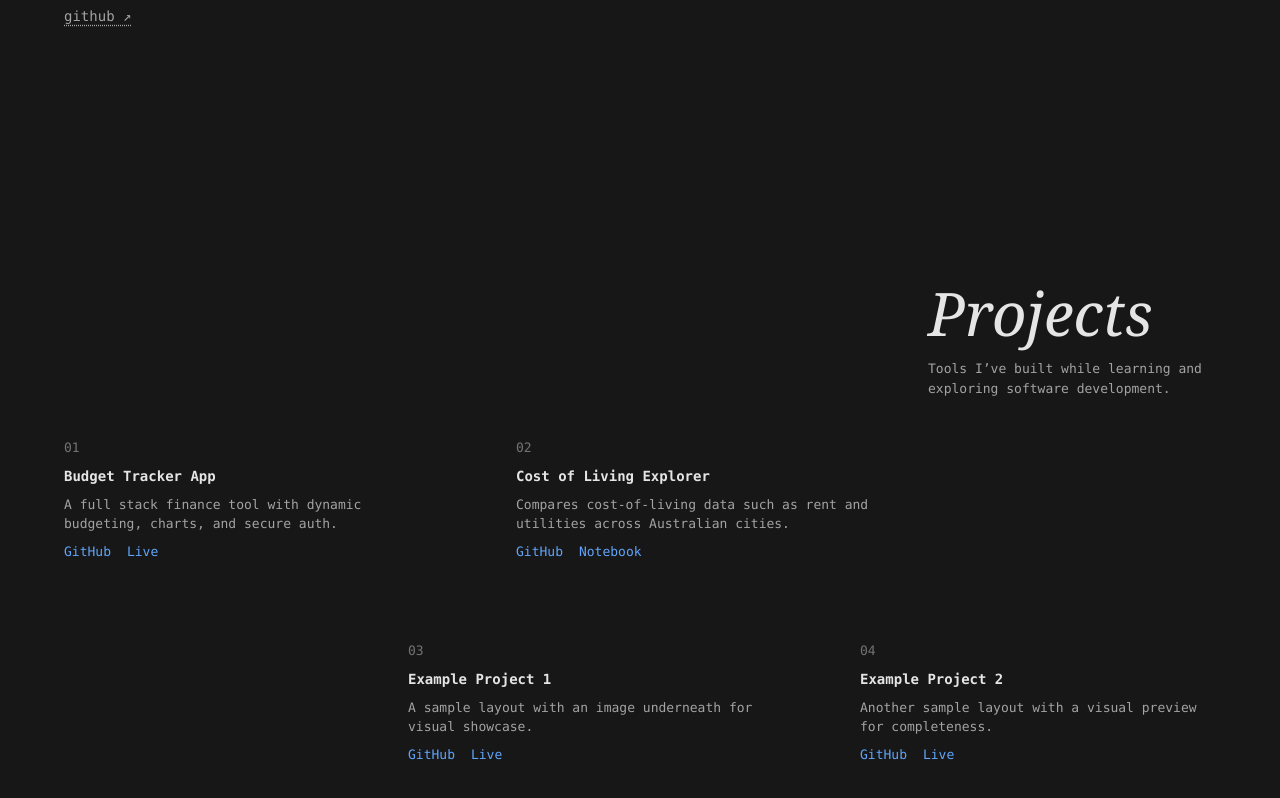
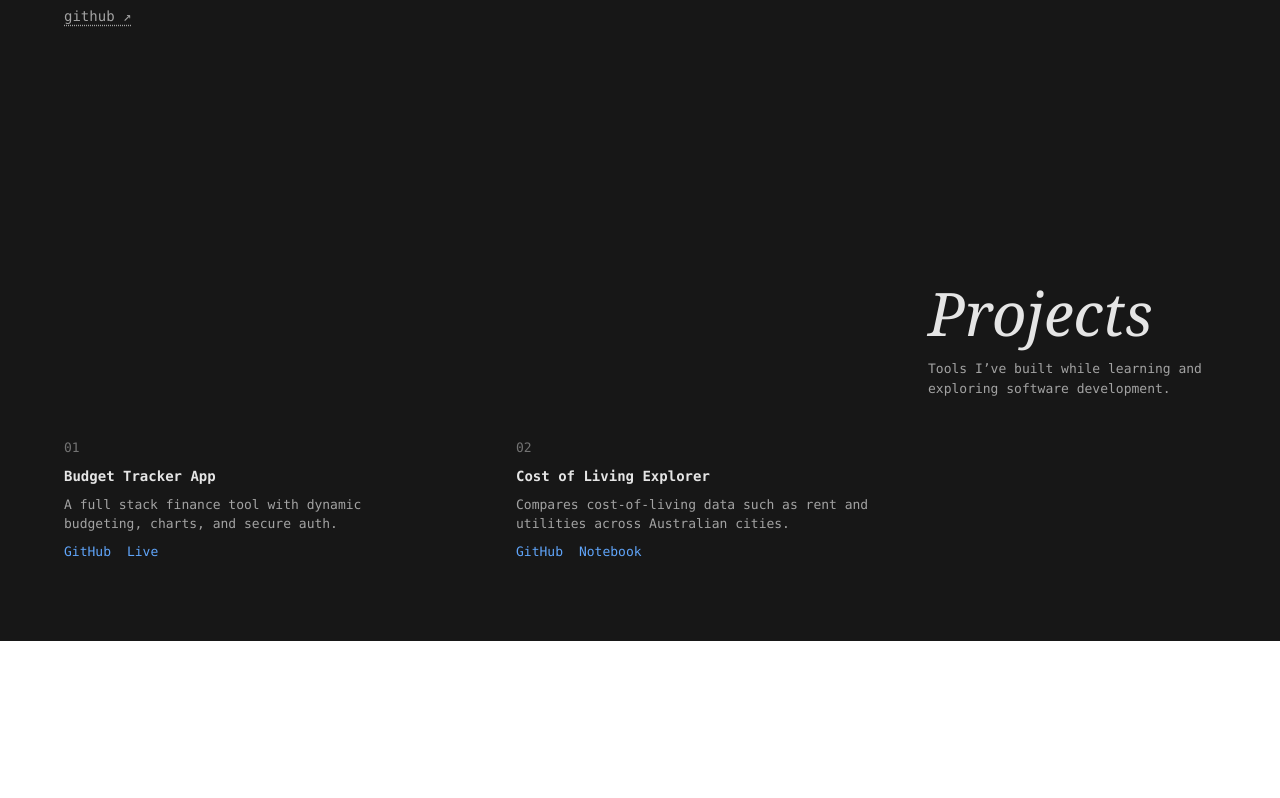
Before and after one commit to AdityaPtl/personal-website, a React (Vite) app: page / in a window 1280 px wide. Shown: the part 660-1458 px from the top of the page. After the commit the page ends 1301 px from the top, so only its background shows below. Built offline with nearby package versions, Linux system fonts and the light colour scheme.

Commit message:
resturcture layout

```diff
--- a/src/App.jsx
+++ b/src/App.jsx
@@ -84,10 +84,10 @@
           </div>
         </div>
 
-        {/* Column 4: Previously */}
+        {/* Column 4: Projects */}
         <div className="col-span-1 space-y-14 text-[15px]">
           <div>
-            <p className="font-bold text-[14px] mb-6">Previously</p>
+            <p className="font-bold text-[14px] mb-6">Projects</p>
 
             <div className="mb-12">
               <p className="text-sm text-neutral-500 mb-4">01</p>
@@ -144,32 +144,6 @@
           </div>
         </div>
       </div>
-
-      {/* Projects Section (Right with images) */}
-      <div className="grid grid-cols-1 sm:grid-cols-4 gap-8 px-8 sm:px-16 pb-[30vh]">
-        <div className="col-span-1"></div>
-        <div className="col-span-1 sm:col-span-3 grid grid-cols-1 sm:grid-cols-2 gap-24 self-start pl-12">
-          <div className="space-y-2">
-            <p className="text-[13px] text-neutral-500">03</p>
-            <h3 className="text-[14px] font-semibold">Example Project 1</h3>
-            <p className="text-[13px] text-neutral-400">A sample layout with an image underneath for visual showcase.</p>
-            <div className="flex gap-4 text-[13px]">
-              <a href="#" className="text-blue-400 hover:underline">GitHub</a>
-              <a href="#" className="text-blue-400 hover:underline">Live</a>
-            </div>
-          </div>
-
-          <div className="space-y-2">
-            <p className="text-[13px] text-neutral-500">04</p>
-            <h3 className="text-[14px] font-semibold">Example Project 2</h3>
-            <p className="text-[13px] text-neutral-400">Another sample layout with a visual preview for completeness.</p>
-            <div className="flex gap-4 text-[13px]">
-              <a href="#" className="text-blue-400 hover:underline">GitHub</a>
-              <a href="#" className="text-blue-400 hover:underline">Live</a>
-            </div>
-          </div>
-        </div>
-      </div>
     </div>
   );
 }
```
